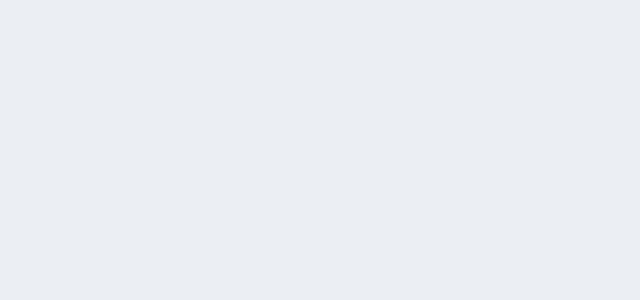
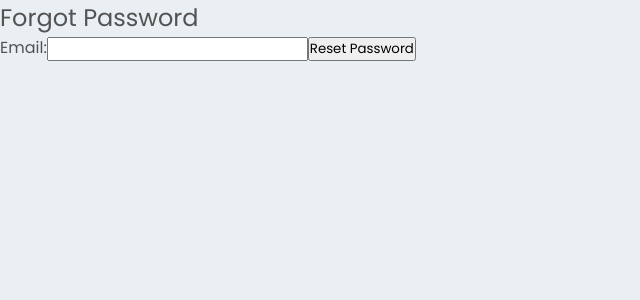
Before and after one commit to LouisMony/EventV2, a React (Create React App) app: page /register/forget-password in a window 1280 px wide. Shown: the top 300 px of the page, without its empty margins (0-640 px from the left). Built offline with nearby package versions, Linux system fonts and the light colour scheme.

Commit message:
reset password logic

```diff
--- a/src/App.jsx
+++ b/src/App.jsx
@@ -13,6 +13,8 @@ import Navbar from './components/Navbar/Navbar';
 import Rgpd from './pages/Settings/Rgpd';
 import Admin from './pages/Admin';
 import UpdateProfile from './pages/Settings/UpdateProfile';
+import ForgotPassword from './pages/ResetPassword/ForgotPassword';
+import ResetPassword from './pages/ResetPassword/ResetPassword';
 
 //STYLE
 import './index.scss';
@@ -104,11 +106,14 @@ function App() {
               {roleUser.role === "admin_user" ? <Route path='/fdr-admin' element={<Admin/>} /> : null}
               <Route path='/utilisation-des-donnees' element={<Rgpd/>} />
               <Route path='/modifier-mes-informations' element={<UpdateProfile/>} />
+              <Route path='/register/forget-password' element={<ForgotPassword/>} />
+              <Route path='/register/reset-password' element={<ResetPassword/>} />
             </Routes>
           :
             <Routes location={location} key={location.pathname}>
               <Route path='/register/creer-un-compte' element={<SignUp/>} />
               <Route path='/register/me-connecter' element={<SignIn/>} />
+              <Route path='/register/forget-password' element={<ForgotPassword/>} />
             </Routes>
         }
         </AnimatePresence>
--- /dev/null
+++ b/src/pages/ResetPassword/ForgotPassword.jsx
@@ -0,0 +1,38 @@
+import React, { useState } from 'react';
+import { supabase } from '../../supabase/client';
+
+const ForgotPassword = () => {
+  const [email, setEmail] = useState('');
+
+  const handleEmailChange = (event) => {
+    setEmail(event.target.value);
+  };
+
+  const handleSubmit = async (event) => {
+    event.preventDefault();
+    console.log("Email soumis:", email);
+
+    const { data, error } = await supabase.auth.resetPasswordForEmail(email)
+    console.log({ data, error });
+  };
+
+  return (
+    <div>
+      <h2>Forgot Password</h2>
+      <form onSubmit={handleSubmit}>
+        <label>
+          Email:
+          <input
+            type="email"
+            value={email}
+            onChange={handleEmailChange}
+            required
+          />
+        </label>
+        <button type="submit">Reset Password</button>
+      </form>
+    </div>
+  );
+};
+
+export default ForgotPassword;
--- /dev/null
+++ b/src/pages/ResetPassword/ResetPassword.jsx
@@ -0,0 +1,81 @@
+import React, { useState } from 'react';
+import { supabase } from '../../supabase/client';
+
+const ResetPassword = () => {
+  const [formData, setFormData] = useState({
+    email: '',
+    password: '',
+    confirmPassword: ''
+  });
+
+  const handleChange = (event) => {
+    const { name, value } = event.target;
+    setFormData({ ...formData, [name]: value });
+  };
+
+  const handleSubmit = async (event) => {
+    event.preventDefault();
+    if (formData.password === formData.confirmPassword) {
+        const { data, error } = await supabase.auth.refreshSession();
+        if(data){
+            const { data, error } = await supabase.auth.updateUser({
+                email: formData.email,
+                password: formData.password
+            })
+
+            if(data){
+                alert('success')
+                console.log(data);
+            }
+            if(error){
+                alert('error')
+                console.log(error);
+            }
+        }
+
+    } else {
+      alert("Les mots de passe ne correspondent pas.");
+    }
+  };
+
+  return (
+    <div>
+      <h2>Reset Password</h2>
+      <form onSubmit={handleSubmit}>
+        <label>
+          Email:
+          <input
+            type="email"
+            name="email"
+            value={formData.email}
+            onChange={handleChange}
+            required
+          />
+        </label>
+        <label>
+          Password:
+          <input
+            type="password"
+            name="password"
+            value={formData.password}
+            onChange={handleChange}
+            required
+          />
+        </label>
+        <label>
+          Confirm Password:
+          <input
+            type="password"
+            name="confirmPassword"
+            value={formData.confirmPassword}
+            onChange={handleChange}
+            required
+          />
+        </label>
+        <button type="submit">Reset Password</button>
+      </form>
+    </div>
+  );
+};
+
+export default ResetPassword;
```
